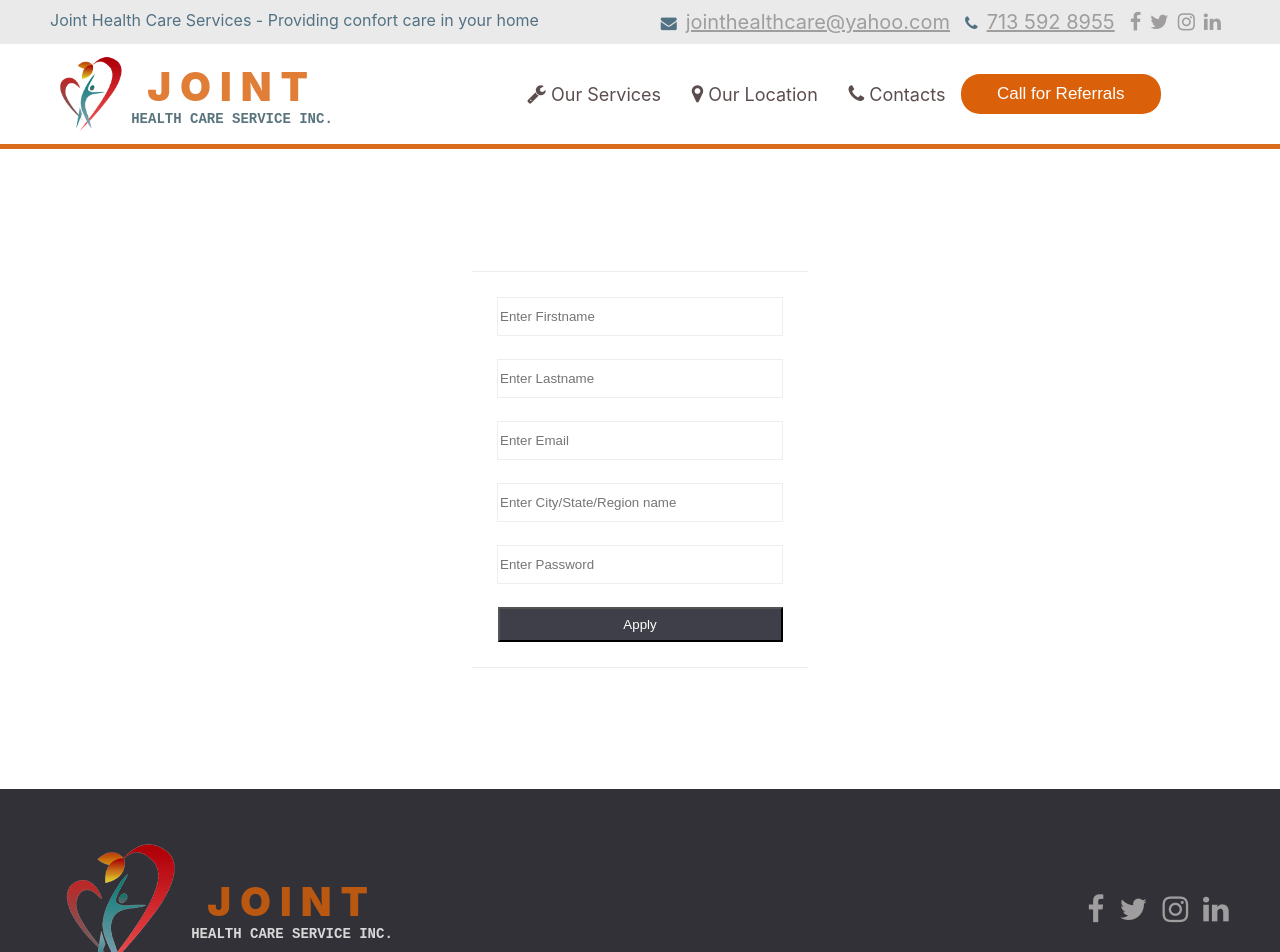
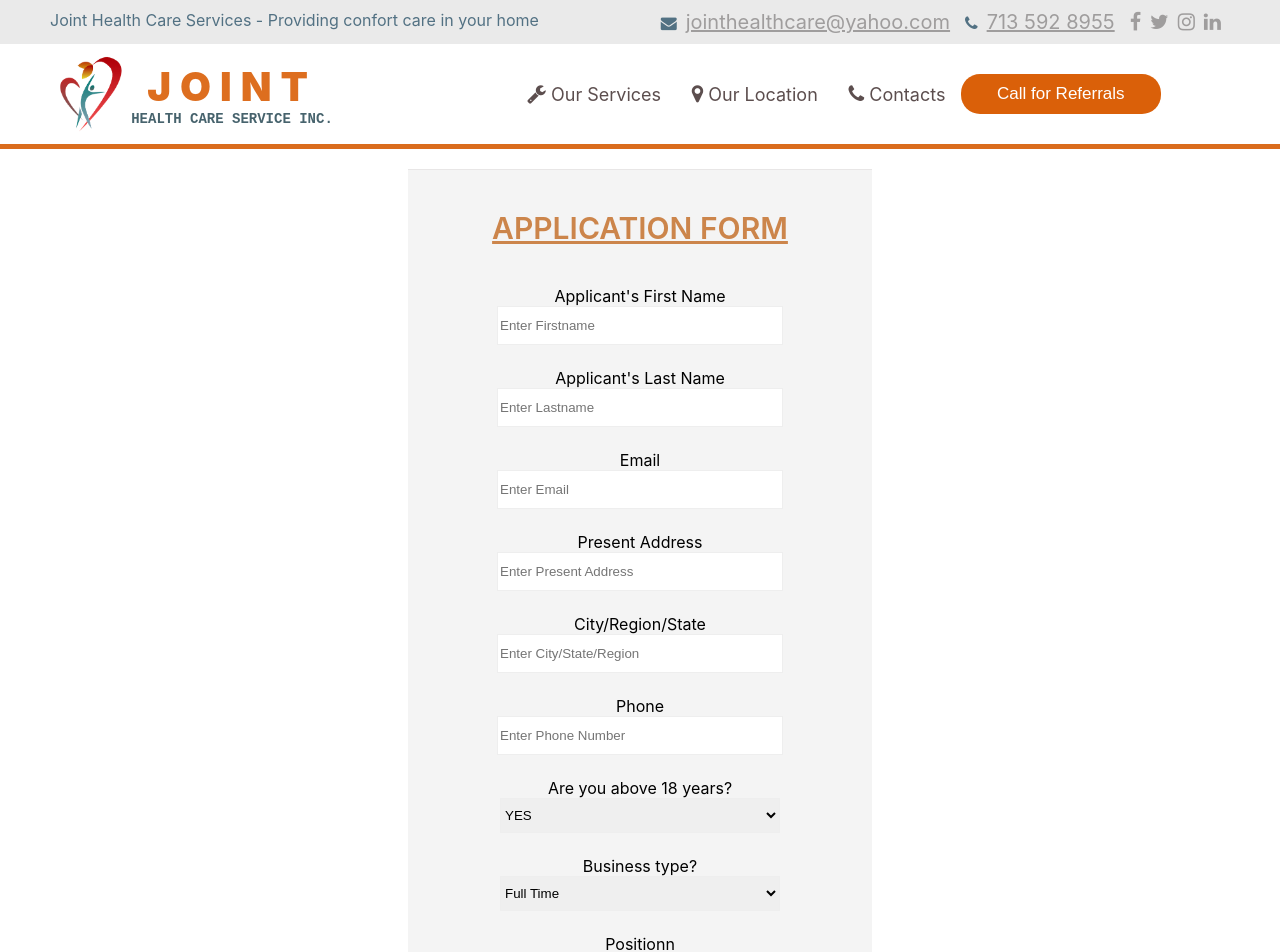
Before and after one commit to OPOKUSIAWEUGENE/joint_health_care_website4, a React (Create React App) app: page /new-application in a window 1280 px wide. Shown: the top 952 px of the page. Built offline with nearby package versions, Linux system fonts and the light colour scheme.

Commit message:
workign on the application form interface

```diff
--- a/src/Form/Form.module.css
+++ b/src/Form/Form.module.css
@@ -12,7 +12,7 @@ padding:10px;
     display:flex;
     flex-direction: column;
     justify-content: center;
-align-items:flex-start;
+align-items:center;
 
 
 }
--- a/src/Layout/layout.module.css
+++ b/src/Layout/layout.module.css
@@ -1911,3 +1911,25 @@ text-align: center;
   padding-top:10px;
 }
 }
+
+
+.formHeight{
+  padding-top:20px;
+  padding-bottom: 20px;
+  height:auto;
+}
+.form{
+background:rgb(244, 244, 244);
+padding:40px;
+width:30%;
+text-align: center;
+}
+
+.formHeader{
+  color:rgb(204, 133, 75);
+  font-weight:600;
+  font-size:30px;
+  width: 100%;
+  padding-bottom: 30px;
+  text-decoration: underline;
+}
--- a/src/NewApplication/Application.js
+++ b/src/NewApplication/Application.js
@@ -49,34 +49,125 @@ export default function Application(){
       const data=[
           {
             input:{
-                    type:"text", placeholder:"Enter Firstname",name:"firstname", value:"",
+                    label:"Applicant's First Name",type:"text", placeholder:"Enter Firstname",name:"firstname", value:"",
                     validation:{required:true,  maxLength:50, pattern:/[a-zA-Z]$/}
                   }
           },
           {
             input:{
-                    type:"text", placeholder:"Enter Lastname",name:"lastname", value:"",
+              label:"Applicant's Last Name", type:"text", placeholder:"Enter Lastname",name:"lastname", value:"",
                     validation:{required:true,  maxLength:50, pattern:/[a-zA-Z]$/}
                   }
           },
           {
             input:{
-                    type:"email", placeholder:"Enter Email",name:"email", value:"",
+              label:"Email", type:"text", placeholder:"Enter Email",name:"email", value:"",
                     validation:{required:true,  maxLength:50, pattern:/[a-z0-9._%+-]+@[a-z0-9.-]+\.[a-z]{2,4}$/}
                   }
           },
           {
             input:{
-                    type:"text", placeholder:"Enter City/State/Region name",name:"city_state_region", value:"",
+              label:"Present Address", type:"text", placeholder:"Enter Present Address",name:"address", value:"",
                     validation:{required:true,  maxLength:50, pattern:/[a-z0-9._%+-]+@[a-z0-9.-]+\.[a-z]{2,4}$/}
                   }
           },
           {
             input:{
-                    type:"password",name:"password", value:"", placeholder:"Enter Password",
-                    validation:{required:true,  maxLength:50 }
+              label:"City/Region/State", type:"text", placeholder:"Enter City/State/Region ",name:"city_state_region", value:"",
+                    validation:{required:true,  maxLength:50, pattern:/[a-z0-9._%+-]+@[a-z0-9.-]+\.[a-z]{2,4}$/}
                   }
           },
+          {
+            input:{
+              label:"Phone", type:"telephone", placeholder:"Enter Phone Number ",name:"phonennnnnn", value:"",
+                    validation:{required:true,  maxLength:50, pattern:/[0-9]$/}
+                  }
+          },
+          {
+            select:{
+              label:"Are you above 18 years?",
+                    type:"select",name:"is_eighteen", defaultvalue:"yes",
+                    validation:{required:false,  Min:8 },
+                    options:[
+                              {value:"yes", label:"YES"},
+                              {value:"no", label:"NO"},
+                           ],
+                        //   defaultvalue:true
+                  }
+          },
+          {
+            select:{
+              label:"Business type?",
+                    type:"type",name:"type", defaultvalue:"full_time",
+                    validation:{required:false,  Min:8 },
+                    options:[
+                              {value:"full_time", label:"Full Time"},
+                              {value:"part_time", label:"PART TIME"},
+                              {value:"day", label:"DAY"},
+                              {value:"night", label:"NIGHT"},
+                           ],
+                        //   defaultvalue:true
+                  }
+          },
+
+          {
+            select:{
+             label:"Positionn",
+                   type:"select",name:"is_eighteen", defaultvalue:"yes",
+                   validation:{required:false,  Min:8 },
+                   options:[
+                             {value:"yes", label:"YES"},
+                             {value:"no", label:"NO"},
+                          ],
+                       //   defaultvalue:true
+                 }
+         },
+         {
+          select:{
+           label:"If you are not a US citizen, do you have the legal rights to remain permanentlly in the US?",
+                 type:"select",name:"is_eighteen", defaultvalue:"yes",
+                 validation:{required:false,  Min:8 },
+                 options:[
+                           {value:"yes", label:"YES"},
+                           {value:"no", label:"NO"},
+                        ],
+                     //   defaultvalue:true
+               }
+       },
+
+        {
+          input:{
+            label:"Salary Requirement ", type:"text", placeholder:"Enter Salary ",name:"salary_requirement", value:"",
+                  validation:{required:true,  pattern:/[0-9]$/}
+                }
+        },
+          {
+            input:{
+              label:"Date Available", type:"date", placeholder:"Enter Date ",name:"date", value:"",
+                    validation:{required:true,  pattern:/[0-9]$/}
+                  }
+          },
+
+        {
+          input:{
+            label:"Date Available ", type:"select", placeholder:"Enter Age ",name:"city_state_region", value:"",
+                  validation:{required:true,  pattern:/[0-9]$/}
+                }
+        },
+
+        {
+          select:{
+           label:"Do you have adequate transportation to get to <br> work on time each day and when called on short notice during normal working hours?",
+                 type:"select",name:"have_adequate_transport", defaultvalue:"yes",
+                 validation:{required:false,  Min:8 },
+                 options:[
+                           {value:"yes", label:"YES"},
+                           {value:"no", label:"NO"},
+                        ],
+                     //   defaultvalue:true
+               }
+       },
+
           {
             submit:{
                     type:"submit", value:loading?"Loading...":"Apply"
@@ -86,7 +177,9 @@ export default function Application(){
     return(
       <div className={styles.applicationPage} >
         <div className={styles.formHeight}>
+
         <div className={styles.form}>
+        <div className={styles.formHeader}>APPLICATION FORM</div>
  <InputForm  data={data} onSubmit={Onsubmit}  />
         </div>
         </div>
```
